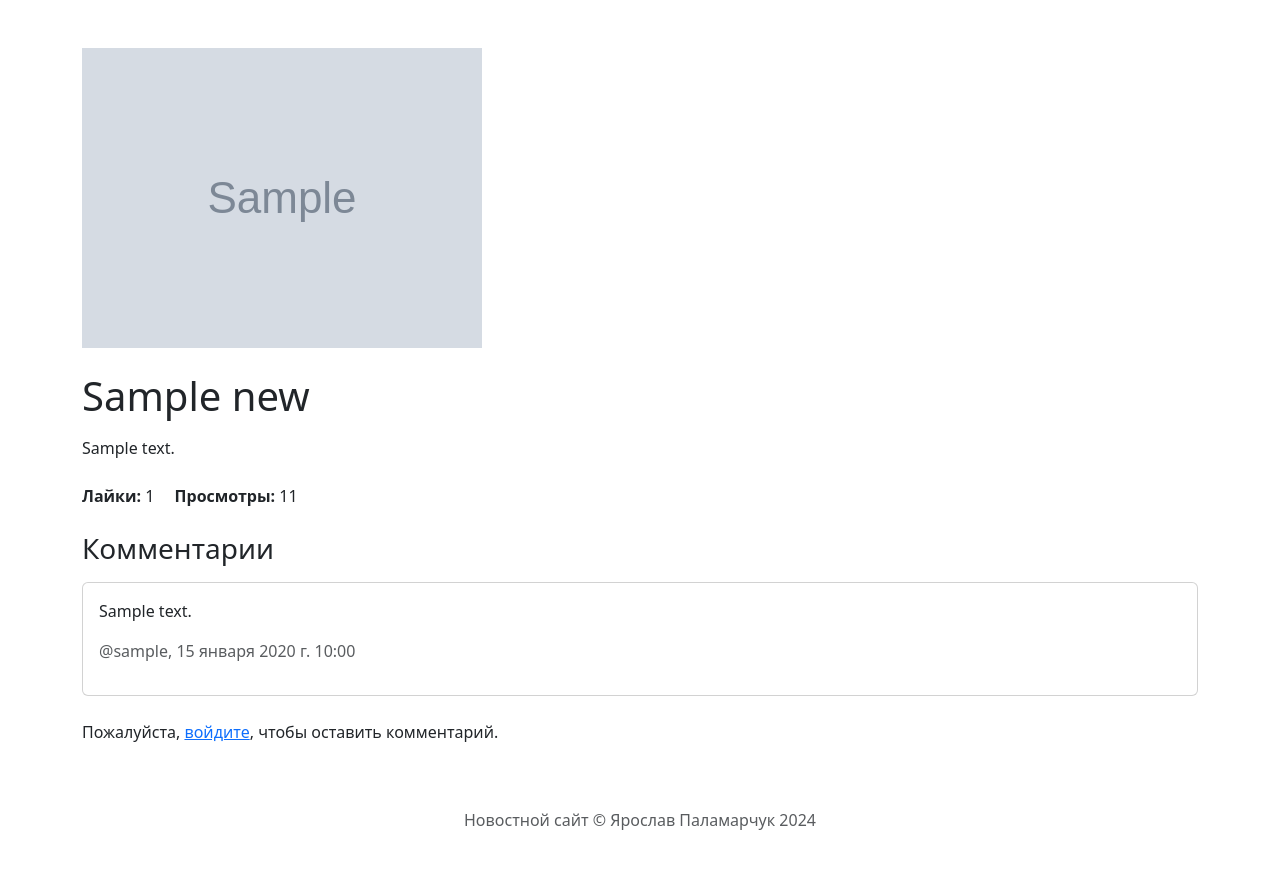
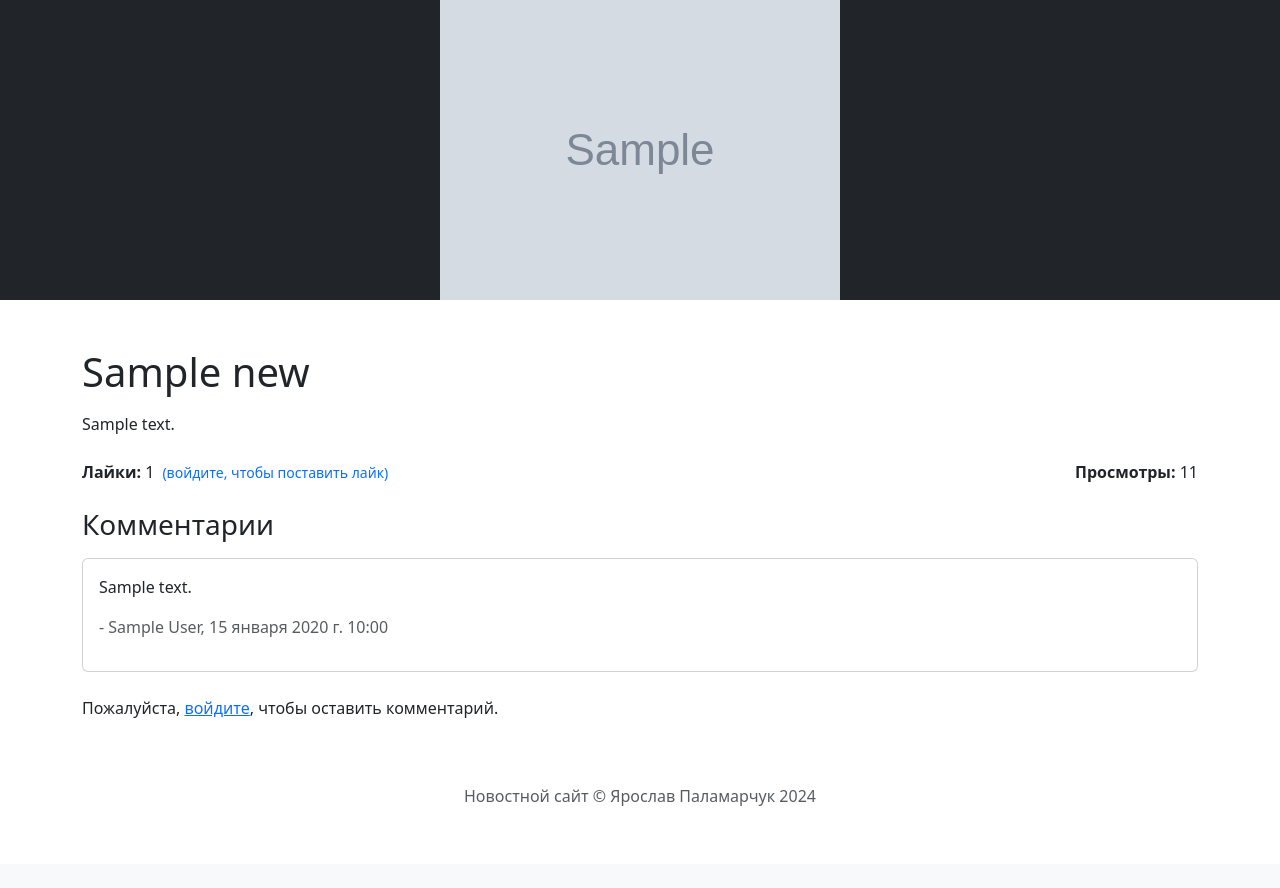
Before and after one commit to palyaros02/shp_django, a Django app: page /news/1/ in a window 1280 px wide. Shown: the part 56-944 px from the top of the page. After the commit the page ends 862 px from the top, so only its background shows below. Run offline with Django 5.2, Linux system fonts and the light colour scheme; tables that the repository leaves empty hold one stand-in row (values such as "Sample post"); grey boxes marked "Sample" are stand-in pictures.

Commit message:
added likes and polish appearance

```diff
--- a/app/models.py
+++ b/app/models.py
@@ -1,5 +1,6 @@
+from django.contrib.auth.models import User
 from django.db import models
-from django.contrib.auth.models import User
+
 
 class Profile(models.Model):
     """
@@ -42,11 +43,13 @@ class News(models.Model):
     description = models.TextField()
     created_at = models.DateTimeField(auto_now_add=True)
     updated_at = models.DateTimeField(auto_now=True)
-    likes = models.PositiveIntegerField(default=0)
     views = models.PositiveIntegerField(default=0)
 
     def __str__(self):
         return self.title
+
+    def like_count(self):
+        return self.likes.count()
 
 class Comment(models.Model):
     """
@@ -64,3 +67,20 @@ class Comment(models.Model):
 
     def __str__(self):
         return f'Комментарий пользователя {self.author.user.username} к статье "{self.news.title}"'
+
+
+class Like(models.Model):
+    """
+    Модель лайка к новости. Связана с моделью пользователя User и моделью новости News через отношение многие ко многим. Служит для хранения информации о лайках к новостям, такой как:
+
+    user: Связь с моделью User.
+    news: Связь с моделью News.
+    """
+    user = models.ForeignKey(User, on_delete=models.CASCADE)
+    news = models.ForeignKey(News, related_name='likes', on_delete=models.CASCADE)
+
+    class Meta:
+        unique_together = ('user', 'news')
+
+    def __str__(self):
+        return f'{self.user.username} likes {self.news.title}'
--- a/app/templates/news_detail.html
+++ b/app/templates/news_detail.html
@@ -3,41 +3,62 @@
 {% block title %}{{ news.title }}{% endblock %}
 
 {% block content %}
-<div class="container my-5">
-    <!-- News Image -->
+<!-- Серая полоса с изображением новости -->
+<div class="bg-dark text-white text-center">
   {% if news.image %}
-    <div class="mb-4">
+  <div class="container">
     <img src="{{ news.image.url }}" class="img-fluid" alt="{{ news.title }}">
   </div>
   {% endif %}
+</div>
 
-    <!-- News Title -->
+<div class="container my-5">
+  <!-- Заголовок новости -->
   <h1 class="mb-3">{{ news.title }}</h1>
 
-    <!-- News Content -->
+  <!-- Текст новости -->
   <div class="mb-4">
-        <p>{{ news.description }}</p>
+    <p>{{ news.description | linebreaks }}</p>
   </div>
 
-    <!-- Likes and Views -->
+  <!-- Лайки и просмотры -->
   <div class="d-flex justify-content-between align-items-center mb-4">
+    <!-- Секция лайков -->
+    <div class="d-flex align-items-center">
+      <span class="me-2"><strong>Лайки:</strong> {{ news.like_count }}</span>
+      {% if user.is_authenticated %}
+      <form method="post" class="d-inline-block">
+        {% csrf_token %}
+        {% if liked_by_user %}
+        <button type="submit" name="like" class="btn btn-link p-0"
+          style="font-size: 24px;text-decoration: none; font-weight: inherit;">👎</button>
+        {% else %}
+        <button type="submit" name="like" class="btn btn-link p-0"
+          style="font-size: 24px;text-decoration: none; font-weight: inherit;">👍</button>
+        {% endif %}
+      </form>
+      {% else %}
+      <a href="{% url 'login' %}" style="text-decoration: none; font-weight: inherit;"><small>(войдите, чтобы
+          поставить лайк)</small></a>
+      {% endif %}
+    </div>
+    <!-- Секция просмотров -->
     <div>
-            <span class="me-3"><strong>Лайки:</strong> {{ news.likes }}</span>
       <span><strong>Просмотры:</strong> {{ news.views }}</span>
     </div>
   </div>
 
-    <!-- Comments Section -->
+  <!-- Секция комментариев -->
   <h3 class="mb-3">Комментарии</h3>
 
-    <!-- List of Comments -->
+  <!-- Список комментариев -->
   <div class="mb-4">
     {% if comments %}
     {% for comment in comments %}
     <div class="card mb-3">
       <div class="card-body">
         <p class="card-text">{{ comment.text }}</p>
-                        <p class="text-muted"> @{{ comment.author.user.username }}, {{ comment.created_at }}</p>
+        <p class="text-muted">- {{ comment.author.full_name }}, {{ comment.created_at }}</p>
       </div>
     </div>
     {% endfor %}
@@ -46,7 +67,7 @@
     {% endif %}
   </div>
 
-    <!-- Add Comment Form -->
+  <!-- Форма добавления комментария -->
   {% if user.is_authenticated %}
   <h4 class="mb-3">Добавить комментарий</h4>
   <form method="post">
--- a/app/templates/profile.html
+++ b/app/templates/profile.html
@@ -24,8 +24,7 @@
 
             <div class="text-center mt-4">
               <button type="submit" class="btn btn-primary">Сохранить изменения</button>
-              <a href="{% url 'index' %}" style="color: #ffffff; text-decoration: none; font-weight: inherit;"><button type="button" class="btn btn-secondary">Отменить редактирование</a>
-              </button>
+              <a href="{% url 'index' %}" class="btn btn-secondary">Отменить редактирование</a>
             </div>
           </form>
 
--- a/app/views.py
+++ b/app/views.py
@@ -9,7 +9,7 @@ from django.http import HttpResponse, HttpResponseForbidden
 from django.urls import reverse_lazy
 from django.shortcuts import render, redirect, get_object_or_404
 
-from .models import Profile, News, Comment, User
+from .models import Profile, News, Comment, User, Like
 from .forms import LoginUserForm, RegisterUserForm, EditUserProfileForm
 
 def index(request: WSGIRequest) -> HttpResponse:
@@ -69,8 +69,20 @@ def news_detail(request: WSGIRequest, news_id: int) -> HttpResponse:
     news.views += 1
     news.save()
 
+    # Обработка добавления/удаления лайка
+    if 'like' in request.POST:
+        if request.user.is_authenticated:
+            existing_like = Like.objects.filter(user=request.user, news=news)
+            if existing_like.exists():
+                existing_like.delete()  # Удаляем лайк, если он уже был
+            else:
+                Like.objects.create(user=request.user, news=news)  # Добавляем лайк
+            return redirect('news_detail', news_id=news_id)
+        else:
+            return redirect('login')
+
     # Обработка формы добавления комментария
-    if request.method == 'POST':
+    if 'text' in request.POST:
         if request.user.is_authenticated:
             text = request.POST.get('text')
             if text:
@@ -80,10 +92,12 @@ def news_detail(request: WSGIRequest, news_id: int) -> HttpResponse:
             return redirect('login')
 
     comments = news.comments.all()
+    liked_by_user = news.likes.filter(user=request.user).exists() if request.user.is_authenticated else False
 
     context = {
         'news': news,
         'comments': comments,
+        'liked_by_user': liked_by_user,
     }
     return render(request, 'news_detail.html', context)
 
@@ -130,7 +144,7 @@ def logout_user(request: WSGIRequest):
     :return: HttpResponse: Перенаправление на страницу входа.
     """
     logout(request)
-    return redirect("login")
+    return redirect(request.META.get('HTTP_REFERER'))
 
 
 class RegisterUser(CreateView):
```
Lines whose indentation alone changed are shown as unchanged.
